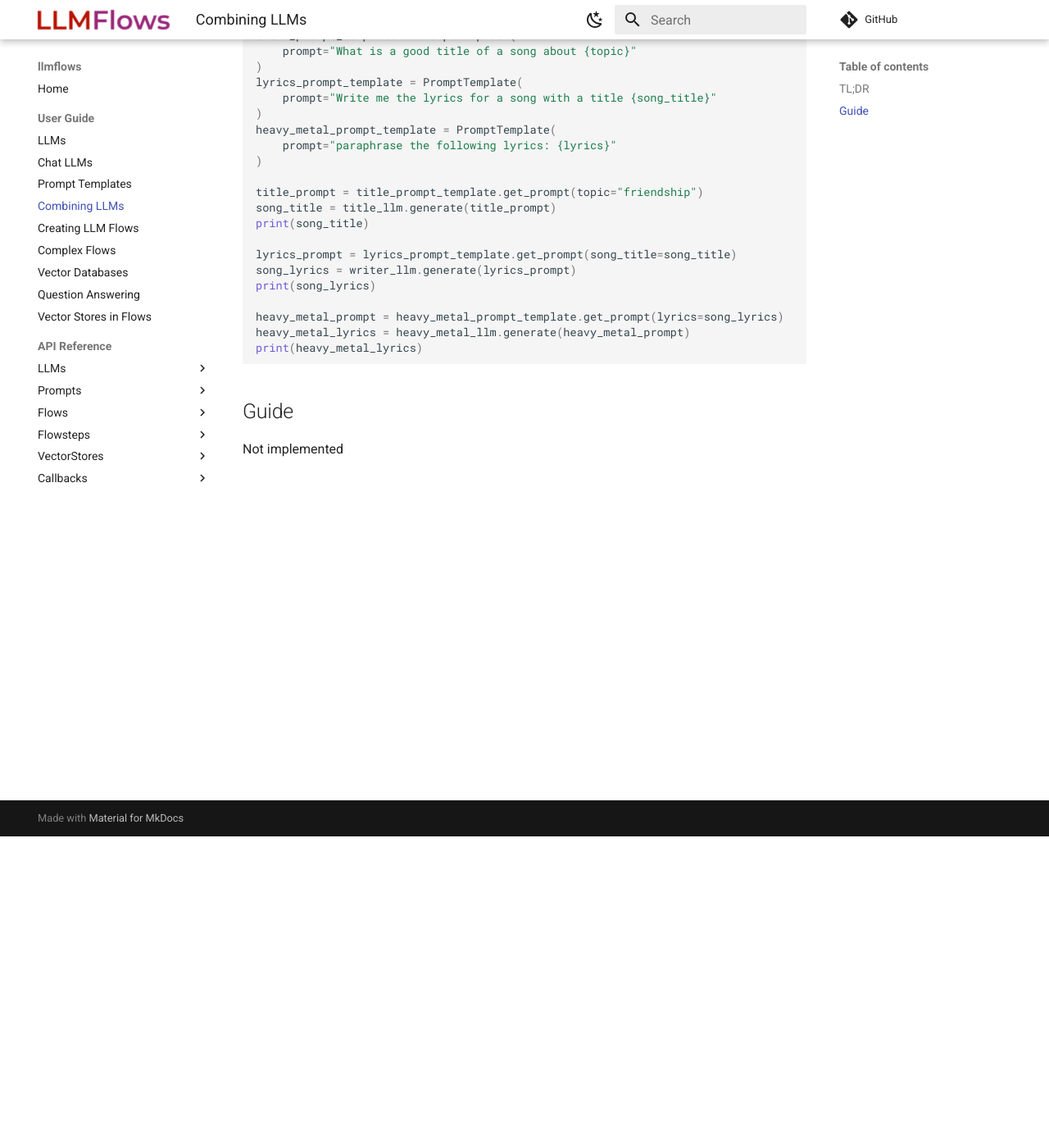
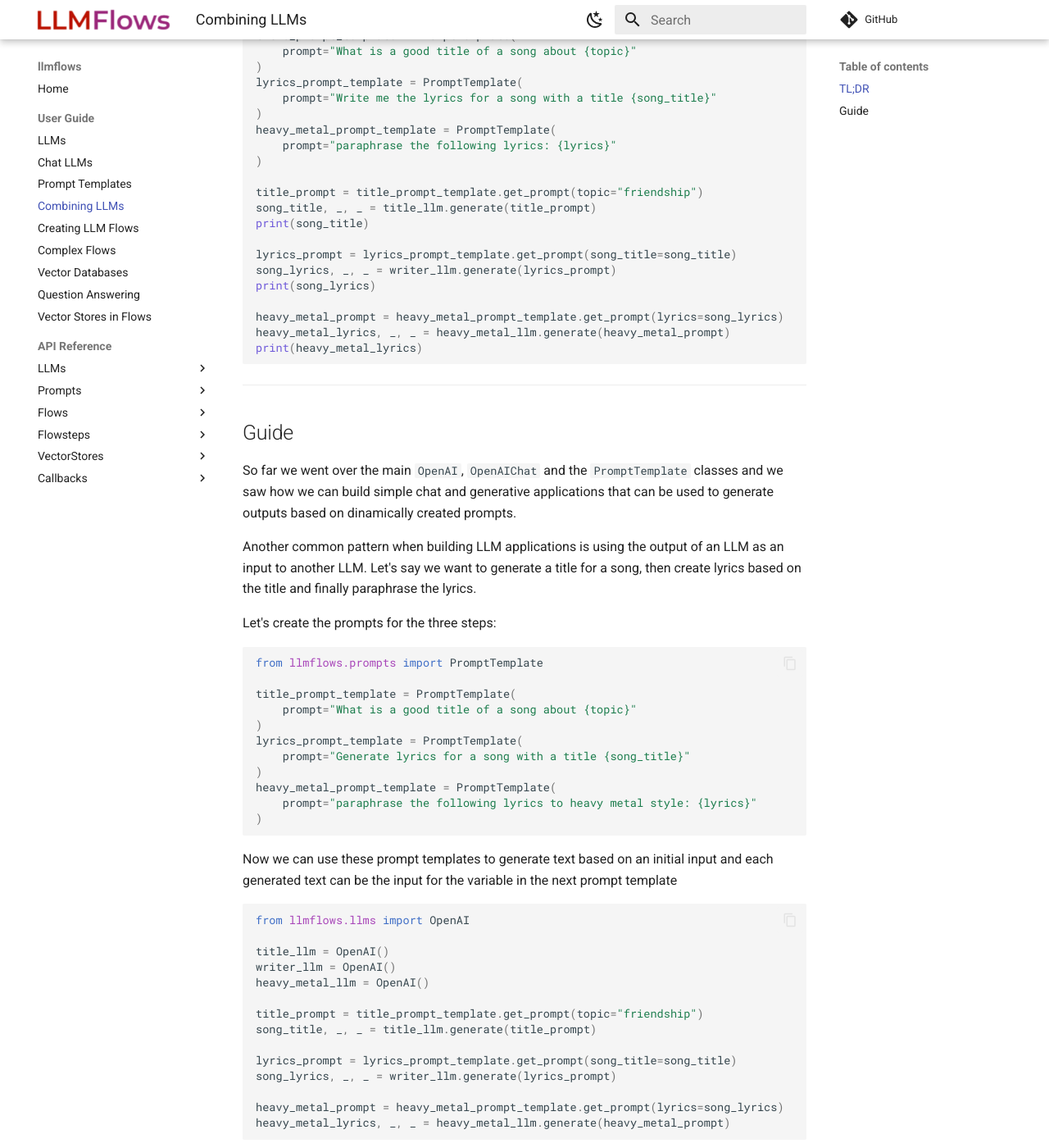
Before and after one commit to stoyan-stoyanov/llmflows, an MkDocs documentation site: the page built from docs/user_guide/Combining LLMs.md, in a window 1280 px wide and 1400 px high, scrolled down 380 px. Shown: the whole window at 82% size. Built offline with MkDocs 1.6.1 and Material for MkDocs 9.7.7, drawn with Linux system fonts in a browser that asks for light colours; comment, search, counter and statistics services are not loaded; some of the changed text lies outside the part shown.

Commit message:
adding guideline for combining llms, updating previous and next buttons for guideline pages

````diff
--- a/docs/user_guide/Combining LLMs.md
+++ b/docs/user_guide/Combining LLMs.md
@@ -19,18 +19,134 @@ heavy_metal_prompt_template = PromptTemplate(
 )
 
 title_prompt = title_prompt_template.get_prompt(topic="friendship")
-song_title = title_llm.generate(title_prompt)
+song_title, _, _ = title_llm.generate(title_prompt)
 print(song_title)
 
 lyrics_prompt = lyrics_prompt_template.get_prompt(song_title=song_title)
-song_lyrics = writer_llm.generate(lyrics_prompt)
+song_lyrics, _, _ = writer_llm.generate(lyrics_prompt)
 print(song_lyrics)
 
 heavy_metal_prompt = heavy_metal_prompt_template.get_prompt(lyrics=song_lyrics)
-heavy_metal_lyrics = heavy_metal_llm.generate(heavy_metal_prompt)
+heavy_metal_lyrics, _, _ = heavy_metal_llm.generate(heavy_metal_prompt)
 print(heavy_metal_lyrics)
 
 ```
+***
+## Guide
+So far we went over the main `OpenAI`, `OpenAIChat` and the  `PromptTemplate` classes and we saw how we can build simple chat and generative applications
+that can be used to generate outputs based on dinamically created prompts.
 
-## Guide
-Not implemented
+Another common pattern when building LLM applications is using the output of an LLM as an input to another LLM. Let's say we want to
+generate a title for a song, then create lyrics based on the title and finally paraphrase the lyrics.
+
+Let's create the prompts for the three steps:
+
+```python
+from llmflows.prompts import PromptTemplate
+
+title_prompt_template = PromptTemplate(
+    prompt="What is a good title of a song about {topic}"
+)
+lyrics_prompt_template = PromptTemplate(
+    prompt="Generate lyrics for a song with a title {song_title}"
+)
+heavy_metal_prompt_template = PromptTemplate(
+    prompt="paraphrase the following lyrics to heavy metal style: {lyrics}"
+)
+```
+
+Now we can use these prompt templates to generate text based on an initial input and each generated text can be the input for the variable in the next prompt template
+
+```python
+from llmflows.llms import OpenAI
+
+title_llm = OpenAI()
+writer_llm = OpenAI()
+heavy_metal_llm = OpenAI()
+
+title_prompt = title_prompt_template.get_prompt(topic="friendship")
+song_title, _, _ = title_llm.generate(title_prompt)
+
+lyrics_prompt = lyrics_prompt_template.get_prompt(song_title=song_title)
+song_lyrics, _, _ = writer_llm.generate(lyrics_prompt)
+
+heavy_metal_prompt = heavy_metal_prompt_template.get_prompt(lyrics=song_lyrics)
+heavy_metal_lyrics, _, _ = heavy_metal_llm.generate(heavy_metal_prompt)
+
+```
+Let's see what we managed to generate. For the first LLM call we provided the topic manually and we got the following title:
+```python
+print("Song title:\n", song_title)
+```
+```commandline
+Song title:
+"Friendship Forever"
+```
+The song title was then passed as an argument for the `{song_title}` variable in the next call and the resulting prompt was used to generate our song lyrics:
+```python
+print("Song Lyrics:\n", song_lyrics)
+```
+```commandline
+Song Lyrics:
+
+Verse 1:
+It's been a long road, but we made it here
+We've been through tough times, but we stayed strong through the years
+We've been through the highs and the lows, but we never gave up
+Friendship forever, through the good and the bad
+
+Chorus:
+Friendship forever, it will always last
+Together we'll stand, no matter what the past
+No mountain too high, no river too wide
+Friendship forever, side by side
+
+Verse 2:
+We've been through the laughter and the tears
+We've shared the joys and the fears
+But no matter the challenge, we'll never give in
+Friendship forever, it's a bond that will never break
+
+Chorus:
+Friendship forever, it will always last
+Together we'll stand, no matter what the past
+No mountain too high, no river too wide
+Friendship forever, side by side
+
+Bridge:
+We'll be here for each other, through thick and thin
+Our friendship will always remain strong within
+No matter the distance, our bond will remain
+Friendship forever, never fade away
+
+Chorus:
+Friendship forever, it will always last
+Together we'll stand, no matter what the past
+No mountain too high, no river too wide
+Friendship forever, side by side
+```
+Finally, the generated song lyrics were passed as an argument to the `{lyrics}` variable of the last prompt template used for the final LLM call that produces the heavy metal version of the lyrics:
+```python
+print("Heavy Metal Lyrics:\n", heavy_metal_lyrics)
+```
+
+```commandline
+Heavy Metal Lyrics:
+
+Verse 1:
+The journey was hard, but we made it here
+Through the hardships we endured, never wavering in our hearts
+We've seen the highs and the lows, but never surrendering
+Friendship forever, no matter the odds
+
+Chorus:
+Friendship forever, it will never die
+Together we'll fight, no matter what we defy
+No force too strong, no abyss too deep
+Friendship forever, bound in steel we'll keep
+
+```
+
+***
+[:material-arrow-left: Previous: Prompt Templates](Prompt Templates.md){ .md-button }
+[Next: Creating LLM Flows :material-arrow-right:](Creating LLM Flows.md){ .md-button }
````
Also changed, not shown: docs/user_guide/Chat LLMs.md (+2 -2 lines), docs/user_guide/LLMs.md (+1 -1 lines), docs/user_guide/Prompt Templates.md (+2 -2 lines), 1 other file.
